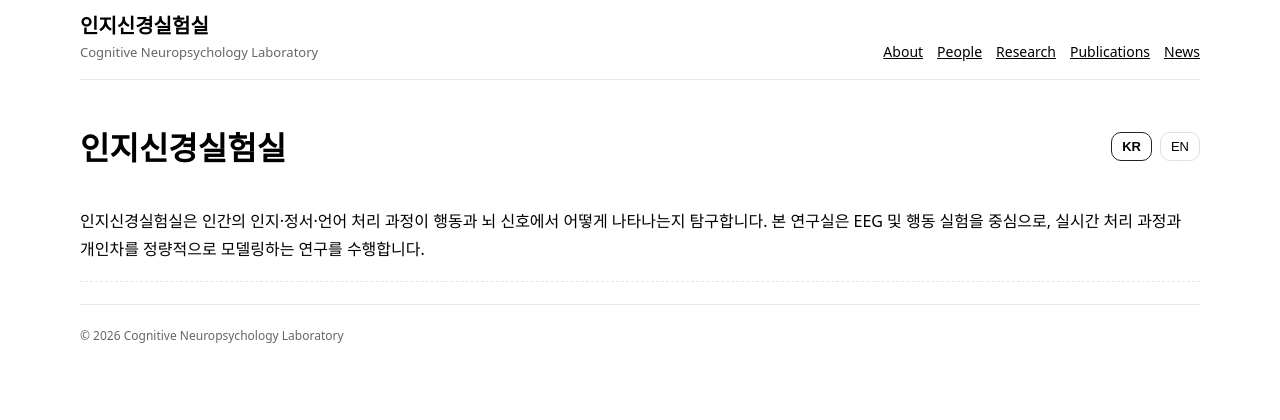
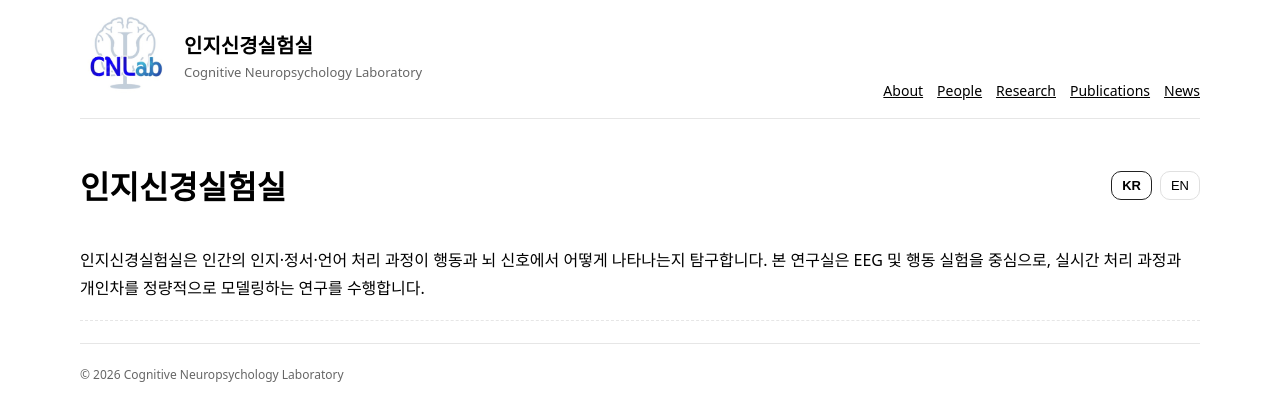
Before and after one commit to taegang00/cogneuro-site, a Next.js app: page / in a window 1280 px wide. Shown: the top 420 px of the page. Built offline with nearby package versions, Linux system fonts and the light colour scheme.

Commit message:
Update Layout.tsx

```diff
--- a/components/Layout.tsx
+++ b/components/Layout.tsx
@@ -1,14 +1,25 @@
 import Link from "next/link";
+import Image from "next/image";
 import { ReactNode } from "react";
 
 export default function Layout({ children }: { children: ReactNode }) {
   return (
     <div className="container">
       <header className="header">
-        <div>
-          <div className="labtitle">인지신경실험실</div>
-          <div className="labsubtitle">Cognitive Neuropsychology Laboratory</div>
+        <div style={{ display: "flex", alignItems: "center", gap: 14 }}>
+          <Image
+            src="/cnlab-logo.png"
+            alt="Cognitive Neuropsychology Laboratory (CNLab) logo"
+            width={90}
+            height={90}
+            priority
+          />
+          <div>
+            <div className="labtitle">인지신경실험실</div>
+            <div className="labsubtitle">Cognitive Neuropsychology Laboratory</div>
+          </div>
         </div>
+
         <nav className="nav">
           <Link href="/">About</Link>
           <Link href="/people">People</Link>
@@ -17,8 +28,12 @@ export default function Layout({ children }: { children: ReactNode }) {
           <Link href="/news">News</Link>
         </nav>
       </header>
+
       <main className="main">{children}</main>
-      <footer className="footer">© {new Date().getFullYear()} Cognitive Neuropsychology Laboratory</footer>
+
+      <footer className="footer">
+        © {new Date().getFullYear()} Cognitive Neuropsychology Laboratory
+      </footer>
     </div>
   );
 }
```
